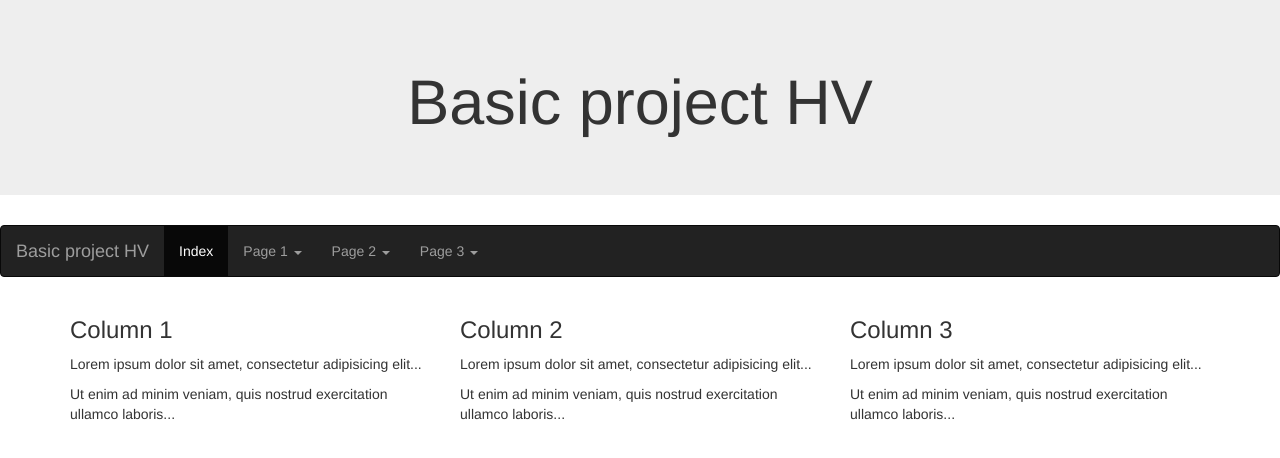
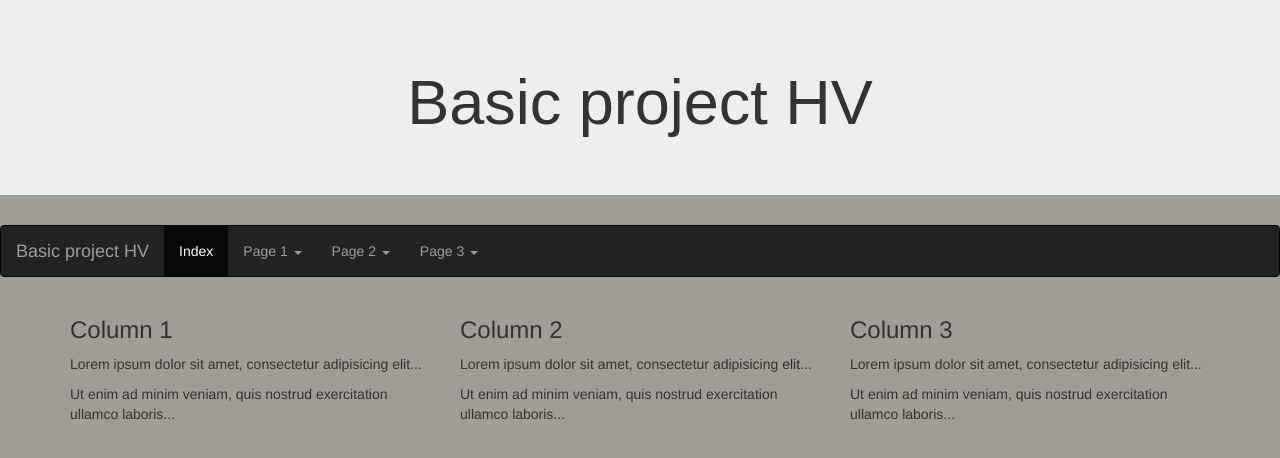
Before and after one commit to hubert001/HTML5-basicproject, a plain HTML site: page index.html in a window 1280 px wide. Drawn offline with nearby package versions, Linux system fonts and the light colour scheme.

Commit message:
2 files modified

```diff
--- a/index.html
+++ b/index.html
@@ -1,10 +1,11 @@
 <!DOCTYPE html>
 <html lang="en">
 <head>
-  <title>Bootstrap Example</title>
+  <title>Basic project HV</title>
   <meta charset="utf-8">
   <meta name="viewport" content="width=device-width, initial-scale=1">
   <link rel="stylesheet" href="https://maxcdn.bootstrapcdn.com/bootstrap/3.4.1/css/bootstrap.min.css">
+  <link rel="stylesheet" href="styleSheet.css">
   <script src="https://ajax.googleapis.com/ajax/libs/jquery/3.5.1/jquery.min.js"></script>
   <script src="https://maxcdn.bootstrapcdn.com/bootstrap/3.4.1/js/bootstrap.min.js"></script>
 </head>
--- a/styleSheet.css
+++ b/styleSheet.css
@@ -1,6 +1,8 @@
 body {
-  background: orange;
+  background: rgb(160, 156, 150);
 }
-nav  {
-  background: red;
+h1  {
+  font-family: Arial, Helvetica, sans-serif;
+
+
 }
```
